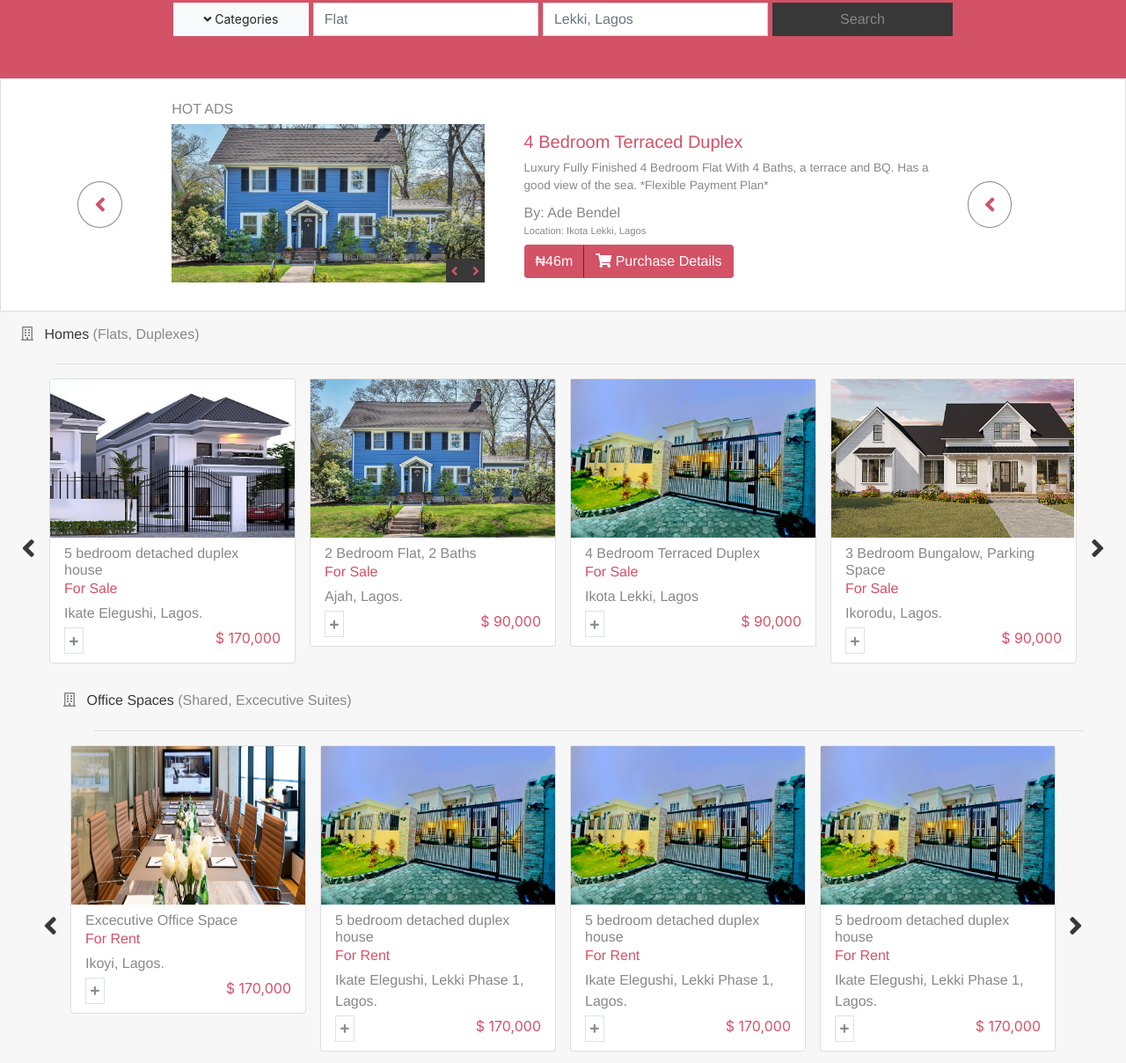
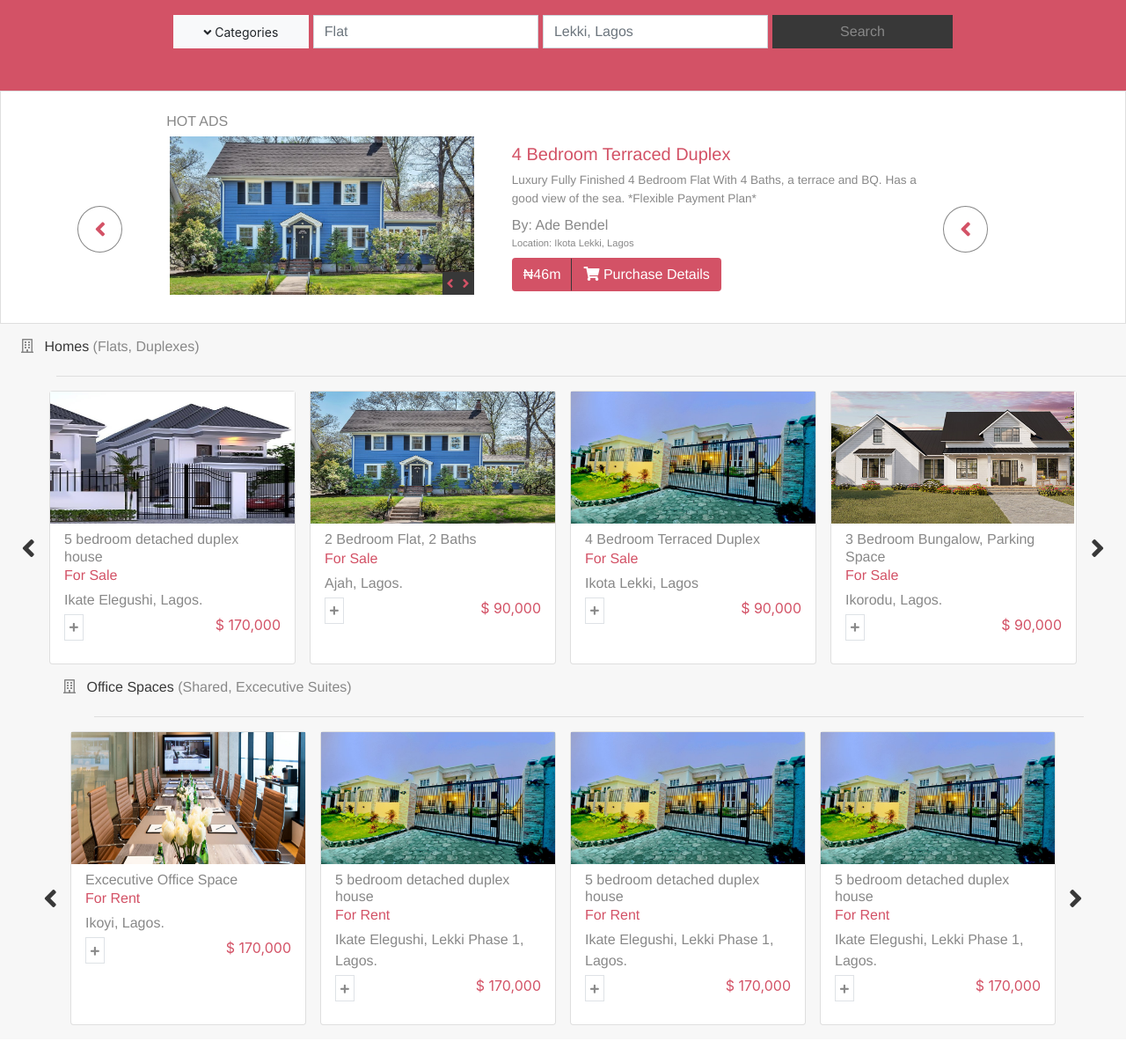
Before and after one commit to Moreneecoder/properteer, a plain HTML site: page index.html in a window 1280 px wide. Shown: the part 183-1391 px from the top of the page at 88% size. Drawn offline with nearby package versions, Linux system fonts and the light colour scheme.

Commit message:
FIX CODE REVIEW CORRECTIONS

```diff
--- a/index.html
+++ b/index.html
@@ -10,13 +10,13 @@
 </head>
 <body>
 
-    <nav class="navbar navbar-expand justify-content-md-center bg-black">
-        <a class="navbar-brand logo-link medium-font text-white" href="#">
+    <nav class="navbar navbar-expand justify-content-center px-0 px-lg-5 bg-black">
+        <a class="navbar-brand logo-link medium-font text-white" href="/">
            <img class="logo-img" src="assets/images/square.jpg" alt=""> PROPERTEER
         </a>
 
         <ul class="navbar-nav">
-            <li class="nav-item light-font mr-3 mx-md-0"><a href="#" class="nav-link grey px-0 px-md-3"><i class="fas fa-home pink"></i> HOME</a></li>
+            <li class="nav-item light-font mr-3 mx-md-0"><a href="/" class="nav-link grey px-0 px-md-3"><i class="fas fa-home pink"></i> HOME</a></li>
             <li class="nav-item light-font mr-3 mx-md-0"><a href="search-results.html" class="nav-link grey px-0 px-md-3"><i class="fas fa-border-none"></i> COLLECTIONS</a></li>
             <li class="nav-item light-font mr-md-3 mx-md-0"><a href="#" class="nav-link grey px-0 px-md-3"><i class="fas fa-shopping-cart"></i> PURCHASE LIST</a></li>
             <li class="nav-item medium-font d-none d-md-inline"><a href="#" class="nav-link btn bg-pink text-white">P0ST AN AD</a></li>
@@ -34,10 +34,10 @@
 
     <main>
         <section class="search-wrapper d-none d-md-block bg-pink py-5 text-white">
-            <h3 class="text-center bold-font">PROPERTEER</h3>
+            <h1 class="page-title text-center bold-font">PROPERTEER</h1>
             <p class="text-center medium-font">Owning a home just got easier...</p>
 
-            <section class="search-bar">
+            <div class="search-bar">
                 <form class="d-flex flex-wrap justify-content-center" action="#">
 
                     <div class="btn-group search-dropdown-wrapper">
@@ -54,29 +54,29 @@
                     <input type="text" class="form-control light-font remove-border-radius search-bar-input" placeholder="Flat">
                     <input type="text" class="form-control light-font remove-border-radius search-bar-location" placeholder="Lekki, Lagos">
 
-                    <button class="search-btn btn bg-black grey light-font mx-auto remove-border-radius mt-3 mt-md-0 mx-md-0">Search</button>
+                    <a href="search-results.html" class="search-btn btn bg-black grey light-font mx-auto remove-border-radius mt-3 mt-md-0 mx-md-0">Search</a>
 
                 </form>
-            </section>
+            </div>
 
         </section>
 
         <section class="hot-ads card d-none d-md-block remove-border-radius pt-4">
+            <h6 class="medium-font grey">HOT ADS</h6>
 
-            <section class="ad-wrapper row align-items-center">
+            <div class="ad-wrapper row align-items-center">
 
                 <div class="col-1 px-0">
                     <span class="ad-toggle pink rounded-circle"><i class="fas fa-angle-left"></i></span>
                 </div>
 
                 <div class="col-10">
-                    <h6 class="medium-font grey">HOT ADS</h6>
 
-                    <section class="ad-item bg-white d-flex justify-content-between mb-3 pb-3">
+                    <div class="ad-item bg-white d-flex justify-content-between mb-3 pb-3">
                         <div class="ad-item-img background-image-style position-relative p-0 m-0">
-                            <div class="image-arrows bg-black position-absolute">
-                                <button class="btn bg-black pink p-0 m-0"><i class="fas fa-angle-left"></i></button>
-                                <button class="btn bg-black pink p-0 m-0"><i class="fas fa-angle-right"></i></button>
+                            <div class="image-arrows btn-group bg-black position-absolute">
+                                <button type="button" class="btn bg-black pink py-0 px-1 m-0"><i class="fas fa-angle-left"></i></button>
+                                <button type="button" class="btn bg-black pink py-0 px-1 m-0"><i class="fas fa-angle-right"></i></button>
                             </div>
                         </div>
 
@@ -90,36 +90,36 @@
                              <p class="search-location medium-font grey my-0">Location: <span class="light-font grey">Ikota Lekki, Lagos</span></p>
 
                              <div class="ad-buttons btn-group mt-2" role="group">
-                                 <button class="btn bg-pink text-white medium-font">&#8358;46m</button>
-                                 <button class="btn bg-pink text-white light-font"><i class="fas fa-shopping-cart"></i> Purchase Details</button>
+                                 <button type="button" class="btn bg-pink text-white medium-font">&#8358;46m</button>
+                                 <button type="button" class="btn bg-pink text-white light-font"><i class="fas fa-shopping-cart"></i> Purchase Details</button>
                              </div>
                          </div>
 
-                    </section>
+                    </div>
                 </div>
 
                 <div class="col-1 px-0">
                     <span class="ad-toggle pink rounded-circle"><i class="fas fa-angle-left"></i></span>
                 </div>
 
-            </section>
+            </div>
         </section>
 
-        <section class="properties bg-off-white pt-3">
+        <section class="properties bg-off-white mb-5 py-3">
+            <h6 class="black medium-font ml-4"><i class="far fa-building grey mr-2"></i> Homes <span class="grey light-font">(Flats, Duplexes)</span></h6>
             <section class="homes">
-                <h6 class="black medium-font ml-4"><i class="far fa-building grey mr-2"></i> Homes <span class="grey light-font">(Flats, Duplexes)</span></h6>
                 <hr class="title-divider float-right">
 
                 <div class="clear-float"></div>
 
-                <div class="row homes-wrapper mx-1 position-relative mx-md-4 mx-lg-5">
+                <div class="homes-wrapper mx-1 position-relative mx-md-4 mx-lg-5">
 
                     <div class="item-toggler-left d-none d-md-block position-absolute">
                         <a class="medium-font black" href="#"><i class="fas fa-angle-left"></i></a>
                     </div>
 
-                    <div class="col-6 col-md-3 office-item px-1 px-lg-2 mb-3">
-                        <div class="card">
+                    <div class="h-100 homes-item px-1 px-lg-2 mb-3">
+                        <div class="card h-100">
                             <a href="#"><img class="homes-item-img img-fluid" src="assets/images/house-img-1.jpg" alt="house-image"></a>
 
                             <div class="office-item-text mx-3 mt-2">
@@ -144,8 +144,8 @@
                         </div>
                     </div>
 
-                    <div class="col-6 col-md-3 homes-item px-1 px-lg-2 mb-3">
-                        <div class="card">
+                    <div class="homes-item h-100 px-1 px-lg-2 mb-3">
+                        <div class="card h-100">
                             <a href="#"><img class="homes-item-img img-fluid" src="assets/images/2-bedroom-img.jpg" alt="house-image"></a>
 
                             <div class="homes-item-text mx-3 mt-2">
@@ -171,8 +171,8 @@
                         </div>
                     </div>
 
-                    <div class="col-6 col-md-3 homes-item px-1 px-lg-2 mb-3">
-                        <div class="card">
+                    <div class="homes-item h-100 px-1 px-lg-2 mb-3">
+                        <div class="card h-100">
                             <a href="#"><img class="homes-item-img img-fluid" src="assets/images/hot-ad-image1.jpg" alt="house-image"></a>
 
                             <div class="homes-item-text mx-3 mt-2">
@@ -199,8 +199,8 @@
                         </div>
                     </div>
 
-                    <div class="col-6 col-md-3 homes-item px-1 px-lg-2 mb-3">
-                        <div class="card">
+                    <div class="homes-item h-100 px-1 px-lg-2 mb-3">
+                        <div class="card h-100">
                             <a href="#"><img class="homes-item-img img-fluid" src="assets/images/3-bedroom-img.jpg" alt="house-image"></a>
 
                             <div class="homes-item-text mx-3 mt-2">
@@ -239,14 +239,14 @@
 
                 <div class="clear-float"></div>
 
-                <div class="row office-wrapper mx-md-4 position-relative mx-1">
+                <div class="office-wrapper mx-md-4 position-relative mx-1">
 
                     <div class="item-toggler-left d-none d-md-block position-absolute">
                         <a class="medium-font black" href="#"><i class="fas fa-angle-left"></i></a>
                     </div>
 
-                    <div class="col-6 col-md-3 office-item px-1 px-lg-2 mb-3">
-                        <div class="card">
+                    <div class="office-item h-100 px-1 px-lg-2 mb-3">
+                        <div class="card h-100">
                             <a href="#"><img class="homes-item-img img-fluid" src="assets/images/office-space-1.jpg" alt="house-image"></a>
 
                             <div class="office-item-text mx-3 mt-2">
@@ -272,8 +272,8 @@
                         </div>
                     </div>
 
-                    <div class="col-6 col-md-3 office-item px-1 px-lg-2 mb-3">
-                        <div class="card">
+                    <div class="office-item h-100 px-1 px-lg-2 mb-3">
+                        <div class="card h-100">
                             <a href="#"><img class="homes-item-img img-fluid" src="assets/images/hot-ad-image1.jpg" alt="house-image"></a>
 
                             <div class="office-item-text mx-3 mt-2">
@@ -300,8 +300,8 @@
                         </div>
                     </div>
 
-                    <div class="col-6 col-md-3 office-item px-1 px-lg-2 mb-3">
-                        <div class="card">
+                    <div class="office-item h-100 px-1 px-lg-2 mb-3">
+                        <div class="card h-100">
                             <img class="homes-item-img img-fluid" src="assets/images/hot-ad-image1.jpg" alt="house-image">
 
                             <div class="office-item-text mx-3 mt-2">
@@ -328,8 +328,8 @@
                         </div>
                     </div>
 
-                    <div class="col-6 col-md-3 office-item px-1 px-lg-2 mb-3">
-                        <div class="card">
+                    <div class="office-item h-100 px-1 px-lg-2 mb-3">
+                        <div class="card h-100">
                             <a href="#"><img class="homes-item-img img-fluid" src="assets/images/hot-ad-image1.jpg" alt="house-image"></a>
 
                             <div class="office-item-text mx-3 mt-2">
@@ -367,21 +367,21 @@
     </main>
 
     <footer>
-        <section class="footer-menu justify-content-around pt-3">
-            <section class="footer-note text-center">
+        <div class="footer-menu justify-content-around pt-3">
+            <div class="footer-note text-center">
                 <a class="footer-logo-link medium-font grey text-decoration-none" href="#">
                     <img class="footer-logo" src="assets/images/dummy-logo.png" alt=""> PROPERTEER
                 </a>
 
                 <p class="light-font grey">Lorem ipsum dolor sit amet consectetur, adipisicing elit. Deleniti architecto vero nesciunt? Atque nam voluptates aliquam! Corporis veniam harum alias.</p>
-            </section>
+            </div>
 
-            <section class="footer-links-wrapper px-3">
+            <div class="footer-links-wrapper px-3">
                 <h6 class="medium-font pink">CATEGORIES</h6>
                 <hr class="categories-divider bg-pink m-0 mb-2">
 
-                <section class="footer-links">
-                    <section class="links-a">
+                <div class="footer-links">
+                    <div class="links-a">
                         <a class="grey light-font text-decoration-none" href="#">Real Estate</a><br>
                         <a class="grey light-font text-decoration-none" href="#">Automotives</a><br>
                         <a class="grey light-font text-decoration-none" href="#">Electronics</a><br>
@@ -389,9 +389,9 @@
                         <a class="grey light-font text-decoration-none" href="#">Fashion</a><br>
                         <a class="grey light-font text-decoration-none" href="#">Food &amp; Drink</a><br>
                         <a class="grey light-font text-decoration-none" href="#">Kids</a><br>
-                    </section>
+                    </div>
 
-                    <section class="links-b">
+                    <div class="links-b">
                         <a class="grey light-font text-decoration-none" href="#">Real Estate</a><br>
                         <a class="grey light-font text-decoration-none" href="#">Automotives</a><br>
                         <a class="grey light-font text-decoration-none" href="#">Electronics</a><br>
@@ -399,11 +399,11 @@
                         <a class="grey light-font text-decoration-none" href="#">Fashion</a><br>
                         <a class="grey light-font text-decoration-none" href="#">Food &amp; Drink</a><br>
                         <a class="grey light-font text-decoration-none" href="#">Kids</a>
-                    </section>
-                </section>
-            </section>
+                    </div>
+                </div>
+            </div>
 
-            <section class="footer-navigation d-none d-md-inline">
+            <div class="footer-navigation d-none d-md-inline">
                 <h6 class="medium-font pink">NAVIGATION</h6>
                 <hr class="navigation-divider bg-pink m-0 mb-2">
 
@@ -413,9 +413,9 @@
                 <a class="grey light-font text-decoration-none" href="#">Terms &amp; Conditions</a><br>
                 <a class="grey light-font text-decoration-none" href="#">FAQ</a><br>
                 <a class="grey light-font text-decoration-none" href="#">Help</a>
-            </section>
+            </div>
 
-            <section class="footer-settings d-none d-md-inline">
+            <div class="footer-settings d-none d-md-inline">
                 <label class="medium-font pink mr-1" for="country">COUNTRY</label>
                 <select id="country" class="border grey rounded p-1">
                    <option value="#">Lagos</option>
@@ -436,12 +436,12 @@
                    <option value="#">Abuja</option>
                    <option value="#">Enugu</option>
                 </select>
-            </section>
-        </section>
+            </div>
+        </div>
 
         <hr class="mt-2 mb-1">
 
-        <section class="footer-base light-font mx-4 py-2 text-center">
+        <div class="footer-base light-font mx-4 py-2 text-center">
             <div class="footer-credit float-md-left">
                 <small class="grey">Copyright 2021 Properteer. All Rights Reserved</small>
             </div>
@@ -453,7 +453,7 @@
                 <i class="fab fa-twitter"></i>
                 <i class="fab fa-facebook-f"></i>
             </div>
-        </section>
+        </div>
     </footer>
 
     <script src="https://code.jquery.com/jquery-3.5.1.slim.min.js" integrity="sha384-DfXdz2htPH0lsSSs5nCTpuj/zy4C+OGpamoFVy38MVBnE+IbbVYUew+OrCXaRkfj" crossorigin="anonymous"></script>
--- a/styles.css
+++ b/styles.css
@@ -1,3 +1,6 @@
+* {
+  max-width: 100%;
+}
 
 .light-font {
   font-family: "HelveticaNeue-Light", "Helvetica Neue Light", "Helvetica Neue", Helvetica, Arial, "Lucida Grande", sans-serif;
@@ -101,8 +104,6 @@
 
 .image-arrows button {
   border-radius: 0;
-  padding-left: 5px !important;
-  padding-right: 5px !important;
 }
 
 .homes-item-action button i {
@@ -117,8 +118,10 @@
   height: 30px;
 }
 
-.dropdown-toggle::after {
-  content: none !important;
+.dropdown-toggle::after,
+.dropleft .dropdown-toggle::before,
+.dropup .dropdown-toggle::after {
+  content: none;
 }
 
 .search-dropdown {
@@ -146,7 +149,7 @@
 }
 
 .remove-border-radius {
-  border-radius: 0 !important;
+  border-radius: 0;
 }
 
 .dropdown-item:hover {
@@ -188,6 +191,13 @@
   margin: 2px 4px;
 }
 
+.homes-wrapper,
+.office-wrapper {
+  display: grid;
+  grid-template-columns: 1fr 1fr;
+  grid-row-gap: 0.5em;
+}
+
 .result-item-img {
   background-image: url('assets/images/2-bedroom-img.jpg');
   width: 40%;
@@ -221,7 +231,7 @@
 }
 
 .pagination a:hover {
-  background-color: #d35266 !important;
+  background-color: #d35266;
   color: white;
 }
 
@@ -232,11 +242,6 @@
 @media only screen and (max-width: 375px) {
   .nav-link {
     font-size: 0.6em;
-  }
-
-  .nav-item {
-    margin: 0 !important;
-    margin-right: 7px !important;
   }
 
   .logo-img {
@@ -282,6 +287,13 @@
 
   .ad-buttons button:first-child {
     border-right: 2px solid #383838;
+  }
+
+  .homes-wrapper,
+  .office-wrapper {
+    display: grid;
+    grid-auto-flow: column;
+    grid-template-columns: repeat(4, 1fr);
   }
 
   .result-item-img {
@@ -371,6 +383,10 @@
     padding: 0 3%;
   }
 
+  .hot-ads h6 {
+    margin-left: 8%;
+  }
+
   .item-toggler-left {
     font-size: 2em;
     z-index: 10;
@@ -393,10 +409,6 @@
 }
 
 @media only screen and (min-width: 1024px) {
-  .homes-item-img {
-    height: 180px;
-  }
-
   .search-wrapper {
     padding: 0 10%;
   }
```
Also changed, not shown: search-results.html (+53 -53 lines).
